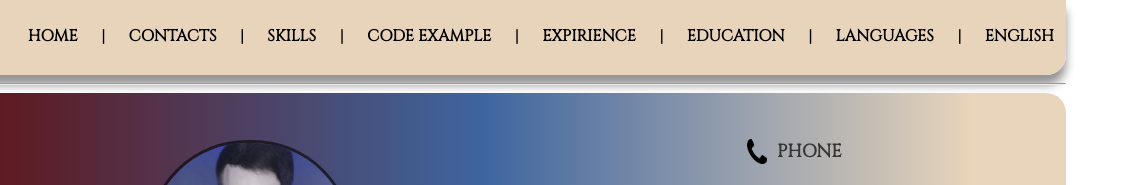
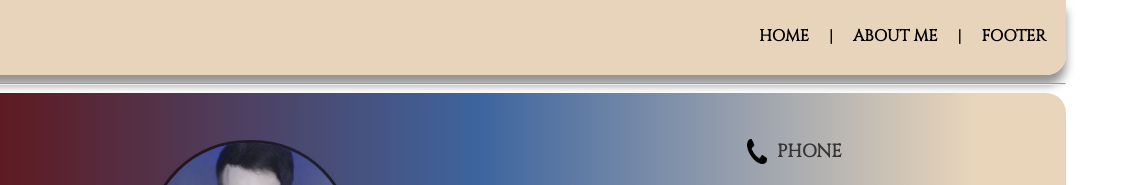
Before and after one commit to makshorror/rsschool-cv, a plain HTML site: page index.html in a window 1280 px wide. Shown: the top 185 px of the page, 159-1280 px from the left. Drawn offline with Linux system fonts and the light colour scheme; a web font is replaced by a local one.

Commit message:
fix: block header

```diff
--- a/index.html
+++ b/index.html
@@ -22,25 +22,15 @@
                 <img src="img/rs_school_js.svg" alt="Logo">
             </div>
             <ul>
-                <li><a href="#">Home</a></li>
+                <li><a href="#contacts">Home</a></li>
                 <li>|</li>
-                <li><a href="#">Contacts</a></li>
+                <li><a href="#about">About Me</a></li>
                 <li>|</li>
-                <li><a href="#">Skills</a></li>
-                <li>|</li>
-                <li><a href="#">Code Example</a></li>
-                <li>|</li>
-                <li><a href="#">Expirience</a></li>
-                <li>|</li>
-                <li><a href="#">Education</a></li>
-                <li>|</li>
-                <li><a href="#">Languages</a></li>
-                <li>|</li>
-                <li><a href="#">English</a></li>
+                <li><a href="#">Footer</a></li>
             </ul>
         </nav>
         <hr>
-        <div class="contacts">
+        <div class="contacts" id="contacts">
             <figure class="figure">
                 <img class="avatar" src="img/Photo.jpg"
                      alt="avatar">
@@ -64,7 +54,7 @@
     </div>
     </header>
     <main class="container">
-        <div class="f_page">
+        <div class="f_page" id="about">
             <div class="skills">
                 <h2>My Skills:</h2>
                 <ul>
--- a/styles/style.css
+++ b/styles/style.css
@@ -27,9 +27,11 @@ body {
     margin: 0;
     padding: 0;
     display: flex;
-    justify-content: space-around;
+    justify-content: flex-end;
     list-style-type: none;
     text-transform: uppercase;
+    gap: 10px;
+    margin-right: 10px;
   }
   .nav li a {
       text-decoration: none;
```
